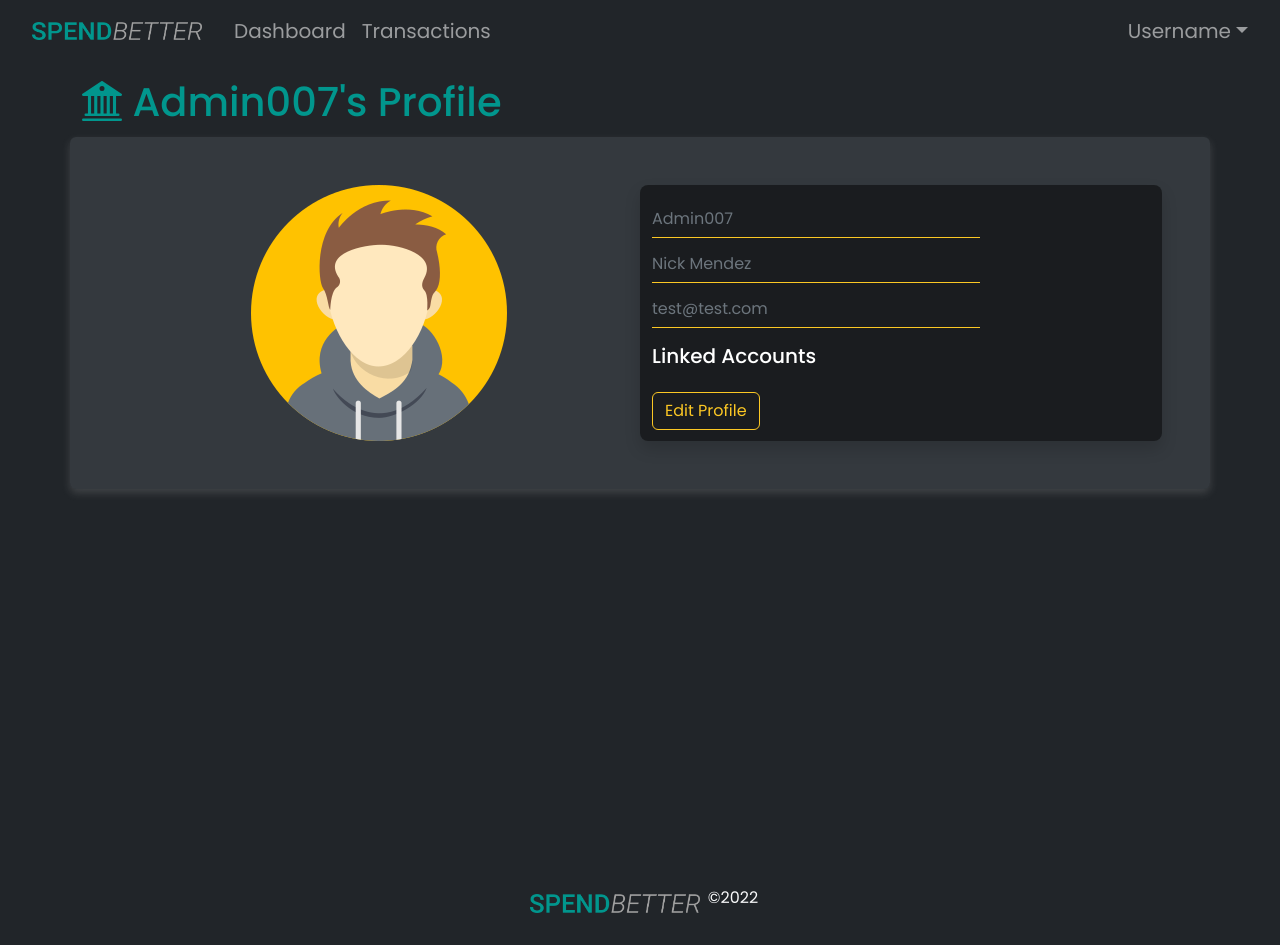
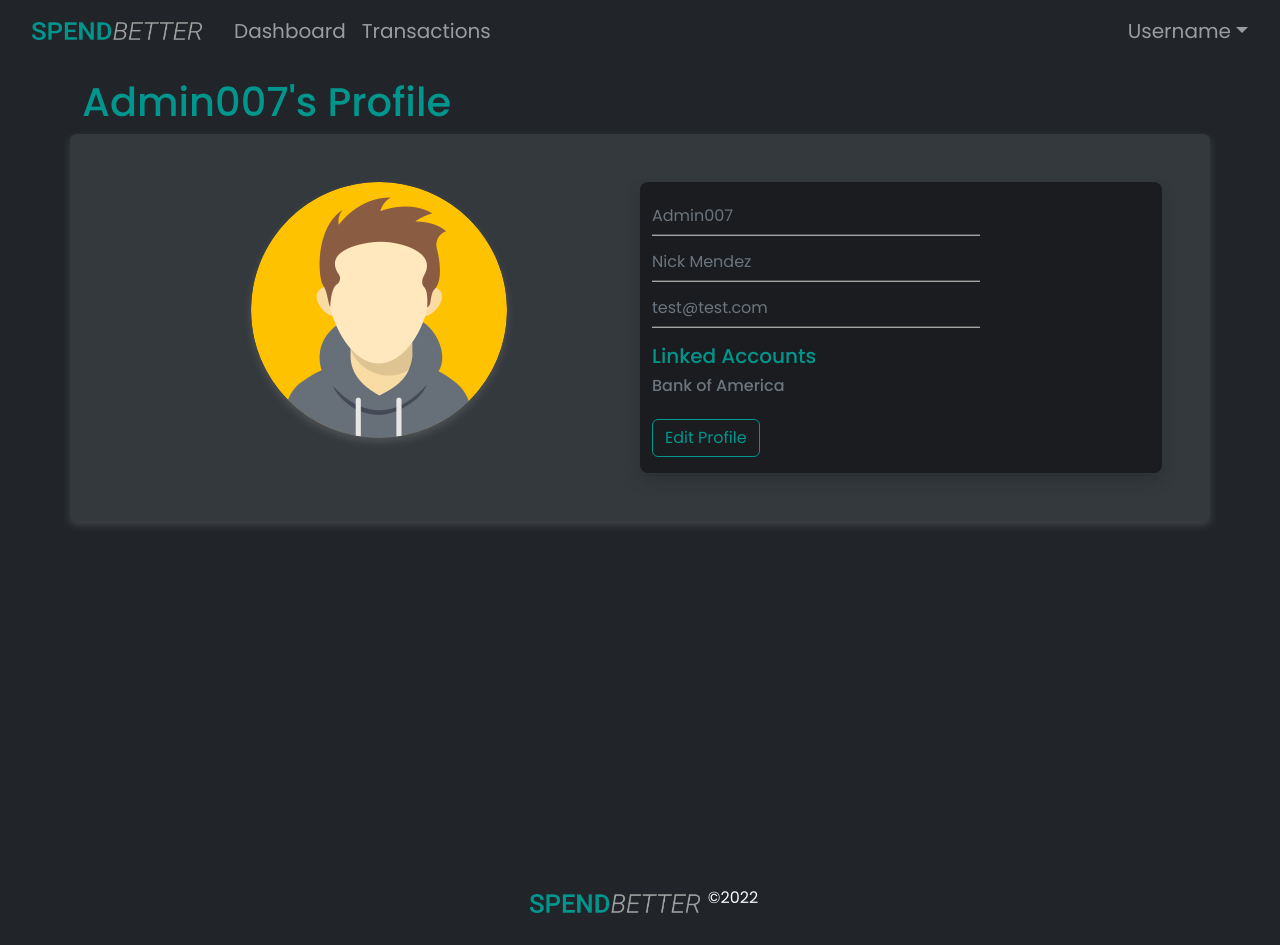
Before and after one commit to nickmendezFlatiron/budget-app, a React (Vite) app in the folder client/: page /account in a window 1280 px wide. Built offline with nearby package versions, Linux system fonts and the light colour scheme.

Commit message:
final commit for the night

```diff
--- a/client/src/account/Account.jsx
+++ b/client/src/account/Account.jsx
@@ -8,21 +8,19 @@ import Col from 'react-bootstrap/Col';
 import Image from 'react-bootstrap/Image';
 const Account = ({user}) => {
   const [isDisabled, toggleDisabled] = useState(true)
-  const indent = <svg xmlns="http://www.w3.org/2000/svg" width="40" height="40" fill="currentColor" className="h1 " viewBox="0 0 16 16">
-                  <path d="M8.277.084a.5.5 0 0 0-.554 0l-7.5 5A.5.5 0 0 0 .5 6h1.875v7H1.5a.5.5 0 0 0 0 1h13a.5.5 0 1 0 0-1h-.875V6H15.5a.5.5 0 0 0 .277-.916l-7.5-5zM12.375 6v7h-1.25V6h1.25zm-2.5 0v7h-1.25V6h1.25zm-2.5 0v7h-1.25V6h1.25zm-2.5 0v7h-1.25V6h1.25zM8 4a1 1 0 1 1 0-2 1 1 0 0 1 0 2zM.5 15a.5.5 0 0 0 0 1h15a.5.5 0 1 0 0-1H.5z"/>
-                </svg>
-  console.log(isDisabled)
+
+
   return (
     <div className="bg-dark text-white vh-100">
       <Container >
         <Row className="text-primary pt-3">
-          <h1>{indent} {user.username}'s Profile</h1>
+          <h1>{!isDisabled ? "Edit" : null } {user.username}'s Profile</h1>
         </Row>
         <Row xs={1} md={2} className="bg-secondary bg-opacity-25 rounded glow p-5 ">
           <Col className="text-center">
-            <Image fluid src={user.avatar} alt="user avatar image" />
+            <Image className='glow rounded-circle' fluid src={user.avatar} alt="user avatar image" />
           </Col>
-          <Col className="pt-3 bg-black bg-opacity-50 rounded rounded-3 shadow">
+          <Col className="py-3 bg-black bg-opacity-50 rounded rounded-3 shadow">
             <Form>
               <Form.Group>
                 <Form.Control disabled type="text" placeholder="Name here..." className="underline-text-input bg-transparent w-auto text-secondary ps-0" value={user.username}/>
@@ -34,14 +32,17 @@ const Account = ({user}) => {
                 <Form.Control disabled={isDisabled} type="email" placeholder="Name here..." className="underline-text-input bg-transparent w-auto text-secondary mt-2 ps-0" value={user.email}/>
               </Form.Group>
             </Form>
-            <Col className='mt-3'>
+            <Col className='mt-3 text-primary'>
               <h5>Linked Accounts</h5>
+              <Col className="text-secondary">
+                <h6>{user.linkedAccounts[0].institution}</h6>
+              </Col>
             </Col>
             <ToggleButton
             className='mt-3'
             id="toggle-check"
             type="checkbox"
-            variant='outline-warning'
+            variant='outline-primary'
             checked={!isDisabled}
             onChange={(e) => toggleDisabled(!e.currentTarget.checked)}
             >
--- a/client/src/styles/index.css
+++ b/client/src/styles/index.css
@@ -163,14 +163,23 @@ body::-webkit-scrollbar {
 }
 
 .underline-text-input{
-  border-color: #fbc724;
+  border-color: #a4a4a4;
   border-top-style: hidden;
   border-right-style: hidden;
   border-left-style: hidden;
   border-bottom-style: groove;
   border-radius: 0;
+  border-width: 2px;
 }
 .underline-text-input:focus{
+  color: black;
   outline: none;
   box-shadow: none;
+  border-color: #01968d;
+  border-top-style: hidden;
+  border-right-style: hidden;
+  border-left-style: hidden;
+  border-bottom-style: groove;
+  border-radius: 0;
+  border-width: 2px;
 }
```
